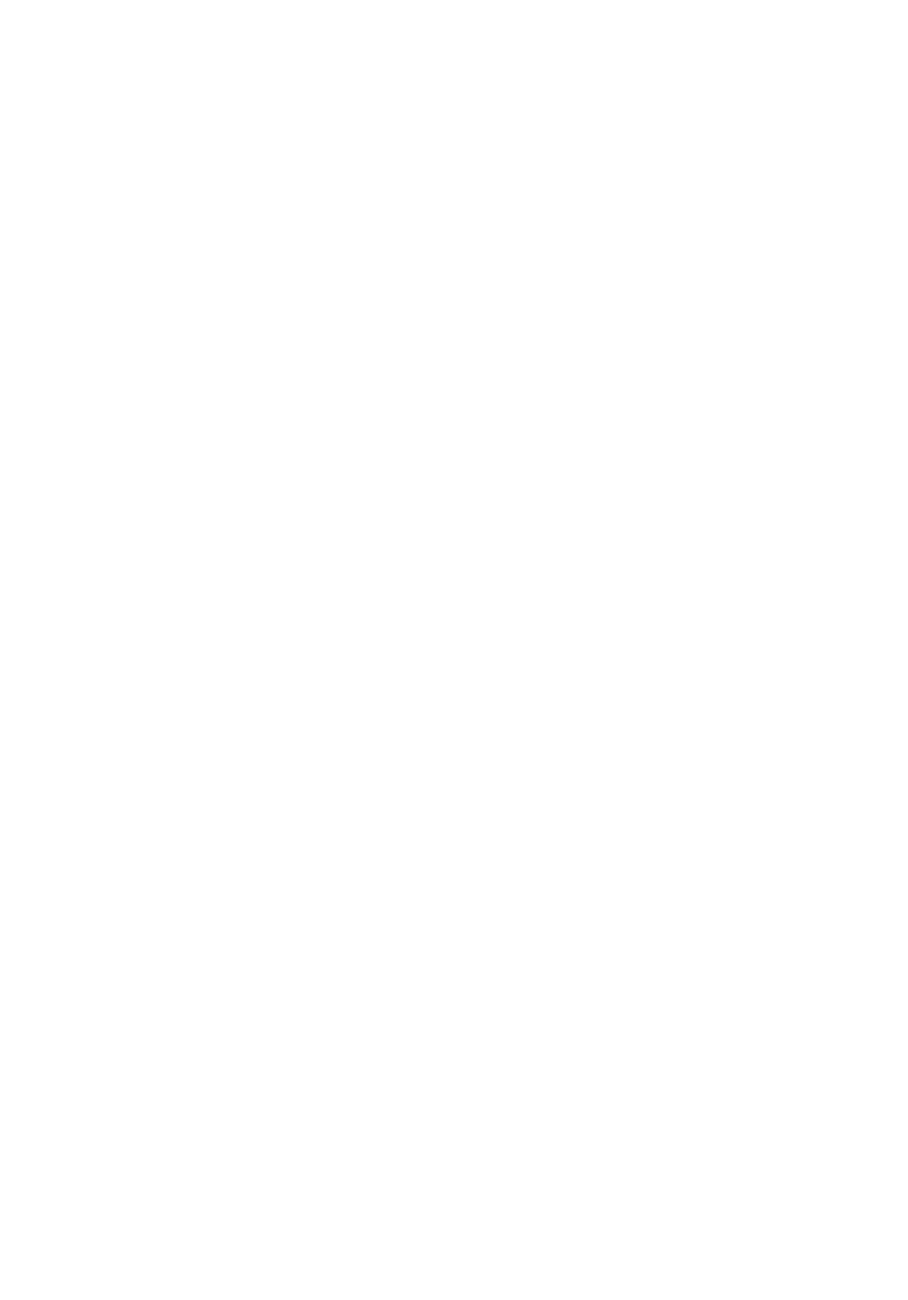
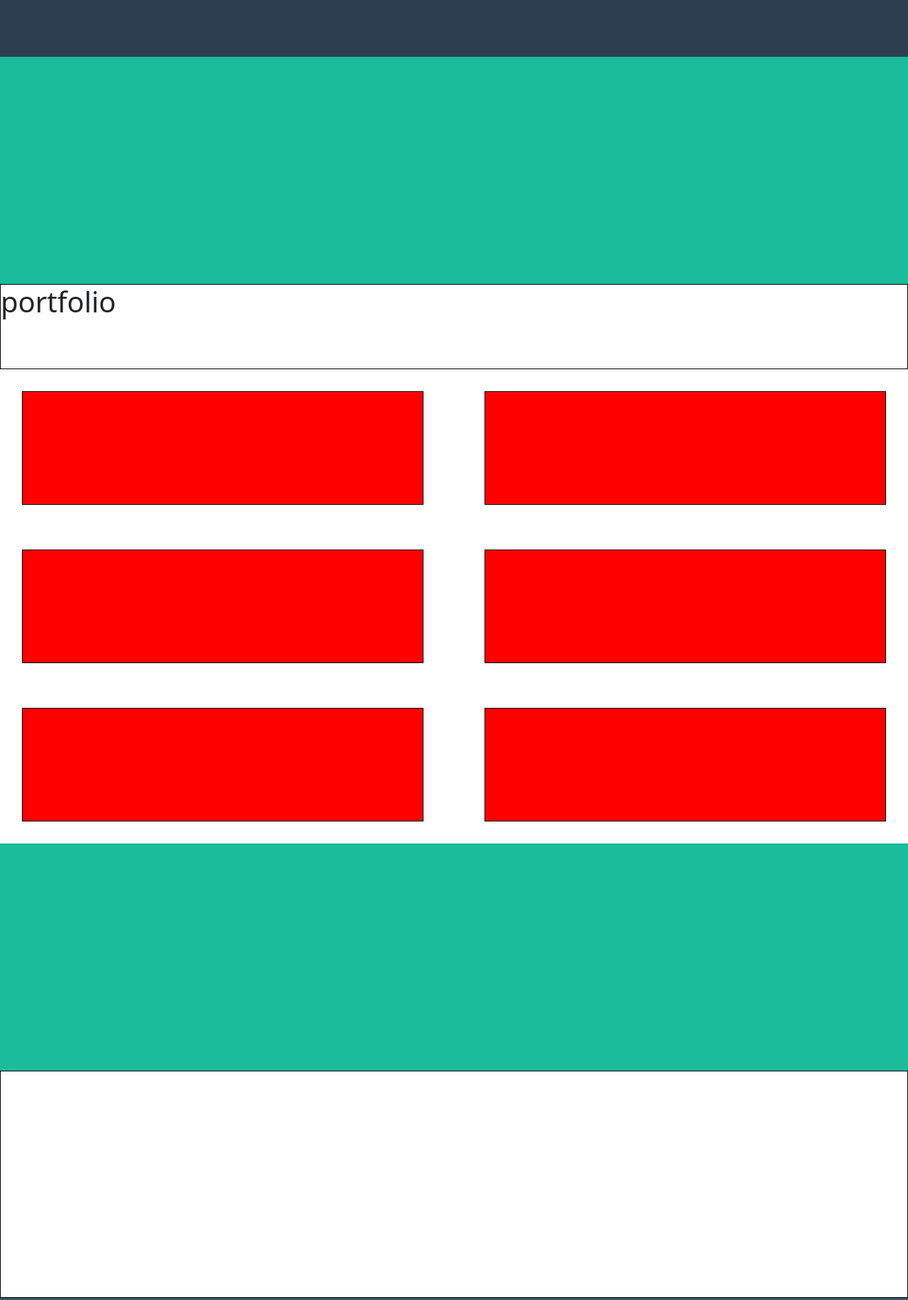
Before and after one commit to steftes99/html-css-bootstrap-freelancer, a plain HTML site: page index.html in a window 1280 px wide. Shown: the top 1831 px of the page at 71% size. Before the commit the page ends 800 px from the top, so only its background shows below. Drawn offline with nearby package versions, Linux system fonts and the light colour scheme.

Commit message:
struttura responsive

```diff
--- a/css/style.css
+++ b/css/style.css
@@ -0,0 +1,39 @@
+*{
+    margin: 0;
+    padding: 0;
+    box-sizing: border-box;
+}
+.navbar{
+    height: 10vh;
+    background-color: #2c3e50;
+}
+.jumbotron{
+    height: 40vh;
+    background-color: #1abc9c;
+}
+.titolo{
+    height: 15vh;
+    border: 1px solid black;
+}
+.item{
+    height: 20vh;
+    border: 1px solid black;
+    background-color: red;
+    margin: 5%;
+}
+.about{
+    height: 40vh;
+    background-color: #1abc9c;
+}
+.contact{
+    height: 40vh;
+    border: 1px solid black;
+}
+.info{
+    height: 40vh;
+    background-color: #3a546d;
+}
+footer{
+    height: 15vh;
+    background-color: #2c3e50;
+}
--- a/index.html
+++ b/index.html
@@ -11,6 +11,118 @@
     <title>Freelancer</title>
 </head>
 <body>
+    <div class="container-fluid g-0">
+        <!-- navbar -->
+        <div class="row">
+            <div class="col-xs-12 col-md-12 col-xxl-12">
+                <div class="navbar">
+
+                </div>
+
+            </div>
+        </div>
+        <!-- fine navbar -->
+
+        <!-- jumbotron -->
+        <div class="row">
+            <div class="col-xs-12 col-md-12 col-xxl-12">
+                <div class="jumbotron">
+
+                </div>
+            </div>
+        </div>
+        <!-- fine jumbotron -->
+
+        <!-- titolo portfolio -->
+        <div class="row ">
+            <div class="col-xs-12 col-md-12 col-xxl-12">
+                <div class="titolo">
+                    <h1>portfolio</h1>
+
+                </div>
+
+            </div>
+        </div>
+        <!-- fine titolo -->
+
+        <!-- portfolio -->
+        <div class="row">
+            <div class="col-xs-12 col-md-6 col-xxl-4">
+                <div class="item">
+
+                </div>
+            </div>
+            <div class="col-xs-12 col-md-6 col-xxl-4">
+                <div class="item">
+
+                </div>
+            </div>
+            <div class="col-xs-12 col-md-6 col-xxl-4">
+                <div class="item">
+
+                </div>
+            </div>
+            <div class="col-xs-12 col-md-6 col-xxl-4">
+                <div class="item">
+
+                </div>
+            </div>
+            <div class="col-xs-12 col-md-6 col-xxl-4">
+                <div class="item">
+
+                </div>
+            </div>
+            <div class="col-xs-12 col-md-6 col-xxl-4">
+                <div class="item">
+
+                </div>
+            </div>
+
+        </div>
+        <!-- fine portfolio -->
+
+        <!-- sezione about -->
+        <div class="row">
+            <div class="col-xs-12 col-md-12 col-xxl-12">
+                <div class="about">
+
+                </div>
+
+            </div>
+        </div>
+        <!-- fine sezione about -->
+
+        <!-- sezione contatti -->
+        <div class="row">
+            <div class="col-xs-12 col-md-12 col-xxl-12">
+                <div class="contact">
+
+                </div>
+            </div>
+
+        </div>
+        <!-- fine sezione contatti -->
+
+        <!-- sezione info -->
+        <div class="row">
+            <div class="col-xs-12 col-md-12 col-xxl-12">
+                <div class="info">
+
+                </div>
+            </div>
+        </div>
+        <!-- fine sezione info -->
+
+        <!-- footer -->
+        <div class="row">
+            <div class="col-xs-12 col-md-12 col-xxl-12">
+                <footer>
+
+                </footer>
+
+            </div>
+        </div>
+    </div>
 
 </body>
 </html>
```
